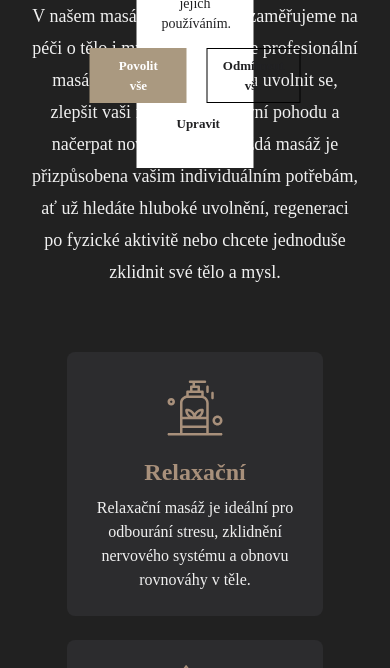
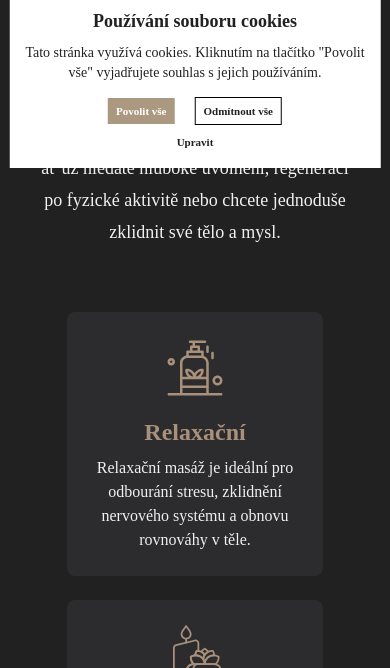
Before and after one commit to petrovcikovadiana/vhsalon, a website: page docs/massage.html in a window 390 px wide. Shown: the part 634-1302 px from the top of the page. Drawn offline with nearby package versions, Linux system fonts and the light colour scheme.

Commit message:
edit cookies banner

```diff
--- a/docs/massage.html
+++ b/docs/massage.html
@@ -83,35 +83,9 @@
 </head>
 
 <body id="home" class="bg-massageBg font-joan">
-    <!-- <nav class="flex flex-col bg-massageBg fixed w-full z-20">
-    <div class="flex flex-row justify-between items-center h-16 px-10 text-textWhite">
-        <div class="flex items-center space-x-4 relative z-20">
-
-        </div>
-
-        <button id="menu-toggle" class="md:hidden focus:outline-none">
-            <svg id="menu-icon" class="w-6 h-6" xmlns="http://www.w3.org/2000/svg" fill="none" viewBox="0 0 24 24"
-                stroke="currentColor">
-                <path d="M4 6h16M4 12h16M4 18h16" />
-            </svg>
-        </button>
-
-
-    </div>
-
-    <div id="menu-items"
-        class="md:flex items-center w-full justify-start md:justify-center pt-16 md:pt-8 md:absolute z-10 hidden font-joan">
-        <ul class="flex flex-col md:flex-row md:space-x-4 items-center">
-            <li><a href="#home" class="block py-2 px-4  text-textWhite">Domů</a></li>
-            <li><a href="#services" class="block py-2 px-4  text-textWhite">Služby</a></li>
-            <li><a href="#pricing" class="block py-2 px-4  text-textWhite">Ceník</a></li>
-            <li><a href="#contact" class="block py-2 px-4  text-textWhite">Kontakt</a></li>
-        </ul>
-    </div>
-    </nav> -->
     <main>
         <!-- hero start -->
-        <section class="min-h-[60vh] bg-massageCard lg:min-h-[60vh] flex items-center mb-10 overflow-y-hidden ">
+        <section class="min-h-[60vh] bg-massageCard lg:min-h-[60vh] flex items-center overflow-y-hidden ">
             <div class="md:container mx-auto flex flex-row md:px-44">
                 <!-- left container -->
                 <div class="flex md:w-1/2 w-full flex-col md:gap-x-12 md:pt-28">
--- a/src/input.css
+++ b/src/input.css
@@ -26,8 +26,9 @@
   bottom: 5%;
   left: 50%;
   transform: translateX(-50%);
+  z-index: 30;
   width: 30%;
-  z-index: 30;
+  max-width: 600px;
 }
 
 .cookies-eu-banner .cookies-button-accept {
@@ -44,7 +45,6 @@
 
 .cookies-eu-banner .cookies-button-decline {
   text-decoration: none;
-  color: #fff;
   color: #212123;
   border: 1px solid #000;
   cursor: pointer;
@@ -55,7 +55,8 @@
   transition: background 0.07s, color 0.07s, border-color 0.07s;
 }
 
-.cookies-eu-banner button-accept:hover {
+.cookies-eu-banner .cookies-button-accept:hover,
+.cookies-eu-banner .cookies-button-decline:hover {
   background: #f3e7d6;
   color: #222;
 }
@@ -81,12 +82,12 @@
   padding: 50px;
   font-size: 13px;
   text-align: center;
-  items-align: center;
   position: fixed;
   left: 50%;
   transform: translateX(-50%);
   bottom: 10%;
   width: 40%;
+  max-width: 600px;
   z-index: 30;
 }
 
@@ -98,7 +99,6 @@
   background: #aa9980;
   color: #fff;
   cursor: pointer;
-  items-align: center;
   padding: 7px 15px;
   margin: 2px 0;
   font-size: 13px;
@@ -109,6 +109,41 @@
 .cookies-eu-edit .cookies-button-save:hover {
   background: #f3e7d6;
   color: #222;
+}
+
+/* Responzivní styly pro menší obrazovky */
+@media (max-width: 768px) {
+  .cookies-eu-banner,
+  .cookies-eu-edit {
+    width: 90%;
+    padding: 15px;
+    font-size: 12px;
+  }
+
+  .cookies-eu-banner .cookies-button-accept,
+  .cookies-eu-banner .cookies-button-decline,
+  .cookies-eu-banner .cookies-button-edit,
+  .cookies-eu-edit .cookies-button-save {
+    padding: 7px 10px;
+    font-size: 12px;
+  }
+}
+
+@media (max-width: 480px) {
+  .cookies-eu-banner,
+  .cookies-eu-edit {
+    width: 95%;
+    padding: 10px;
+    font-size: 11px;
+  }
+
+  .cookies-eu-banner .cookies-button-accept,
+  .cookies-eu-banner .cookies-button-decline,
+  .cookies-eu-banner .cookies-button-edit,
+  .cookies-eu-edit .cookies-button-save {
+    padding: 5px 8px;
+    font-size: 11px;
+  }
 }
 
 /* Styl pro switch */
```
Also changed, not shown: docs/style.css.
